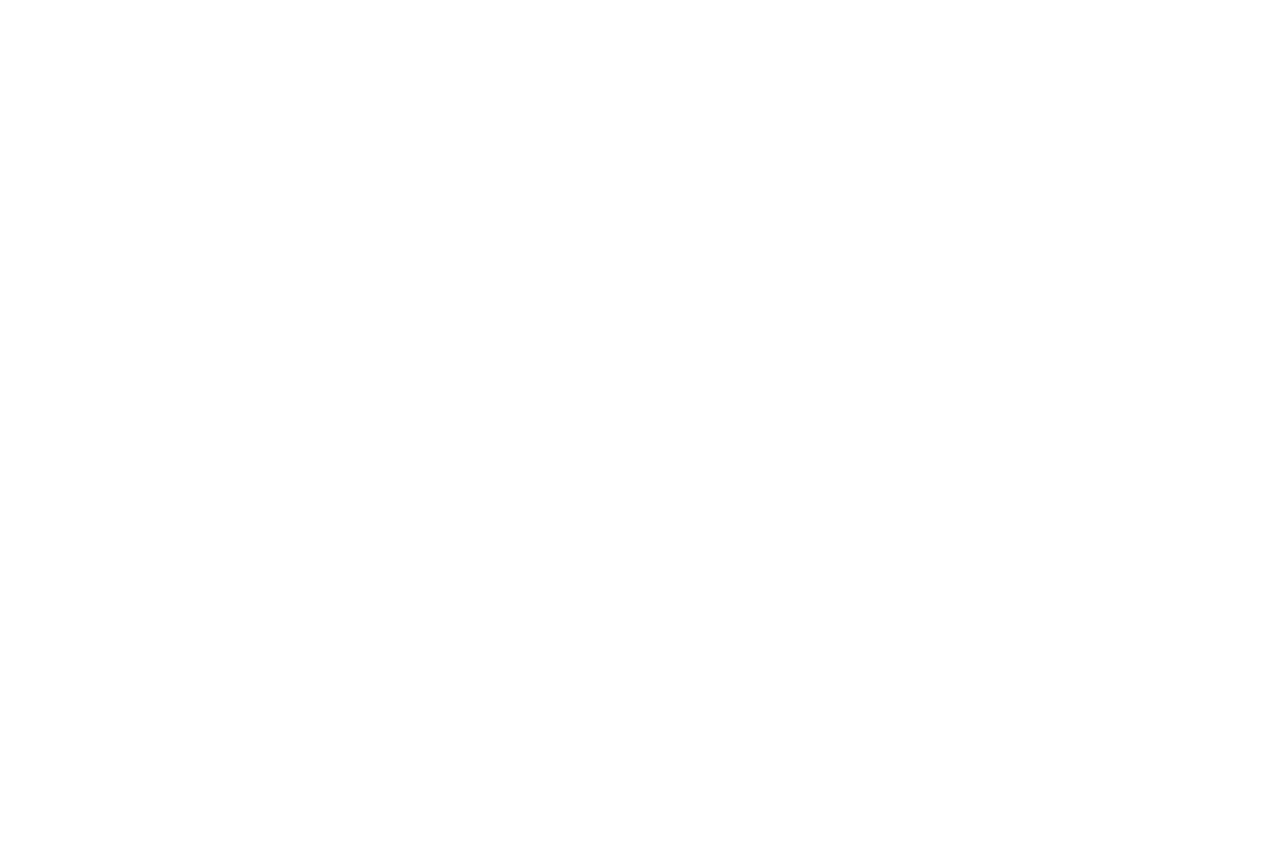
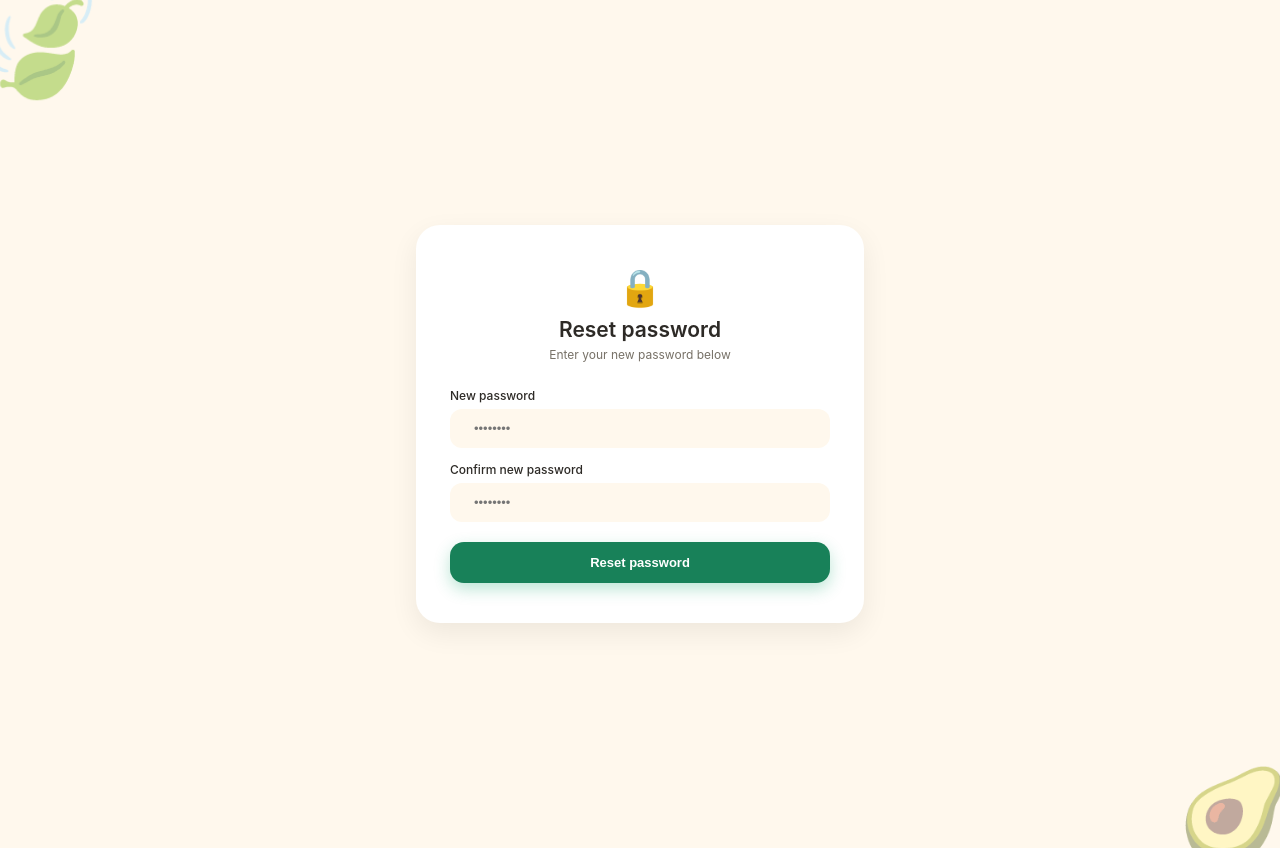
Before and after one commit to shivram101/Calorific, a React (Vite) app in the folder frontend/: page /reset-password/1 in a window 1280 px wide. Before the commit this address had no page. Before the commit the page ends 800 px from the top, so only its background shows below. Built offline with nearby package versions, Linux system fonts and the light colour scheme.

Commit message:
Fixed Reset password

```diff
--- a/frontend/src/App.tsx
+++ b/frontend/src/App.tsx
@@ -26,7 +26,7 @@ function App() {
         <Route path="/onboarding" element={<OnboardingPage />} />
         <Route path="/forgot-password" element={<ForgotPasswordPage />} />
         <Route path="/verify-email/:token" element={<VerifyEmailPage />} />
-        <Route path="/reset-password" element={<ResetPasswordPage />} />
+        <Route path="/reset-password/:token" element={<ResetPasswordPage />} />
         <Route path="/Dashboard" element={<DashboardPage />} />
         <Route path="/goals" element={<GoalsPage />} />
         <Route path="/progress" element={<ProgressPage />} />
--- a/frontend/src/pages/ResetPasswordPage.tsx
+++ b/frontend/src/pages/ResetPasswordPage.tsx
@@ -1,8 +1,9 @@
 import { useState } from 'react';
-import { useSearchParams } from 'react-router-dom';
+import { useParams } from 'react-router-dom';
+import { resetPassword } from '../api/client';
 
 function ResetPasswordPage() {
-  const [searchParams] = useSearchParams();
+  const { token } = useParams<{ token: string }>();
   const [password, setPassword] = useState('');
   const [confirmPassword, setConfirmPassword] = useState('');
   const [error, setError] = useState('');
@@ -12,31 +13,27 @@ function ResetPasswordPage() {
     e.preventDefault();
     setError('');
 
+    if (password.length < 8) {
+      setError('Password must be at least 8 characters');
+      return;
+    }
+
     if (password !== confirmPassword) {
       setError("Passwords don't match");
       return;
     }
 
-    const token = searchParams.get('token');
     if (!token) {
       setError('Missing or invalid reset link');
       return;
     }
 
     try {
-      const res = await fetch('http://localhost:5000/api/reset-password', {
-        method: 'POST',
-        headers: { 'Content-Type': 'application/json' },
-        body: JSON.stringify({ token, password }),
-      });
-      const data = await res.json();
-      if (!res.ok) {
-        setError(data.message || 'Something went wrong');
-      } else {
-        setSuccess(true);
-      }
-    } catch (err) {
-      setError('Server error. Please try again.');
+      // Calls POST /api/reset-password/:token with { newPassword } — matches the backend
+      await resetPassword(token, password);
+      setSuccess(true);
+    } catch (err: any) {
+      setError(err.message || 'Something went wrong');
     }
   }
 
```
